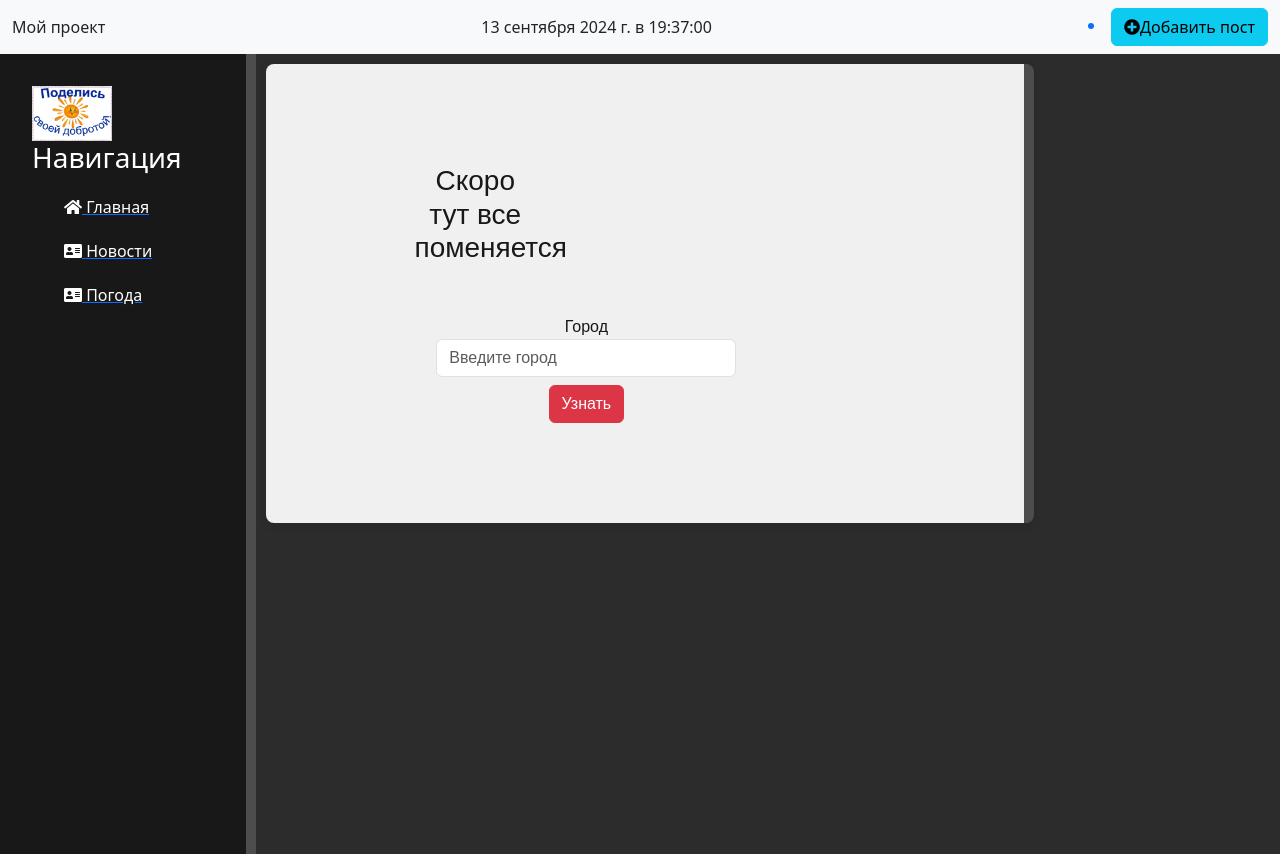
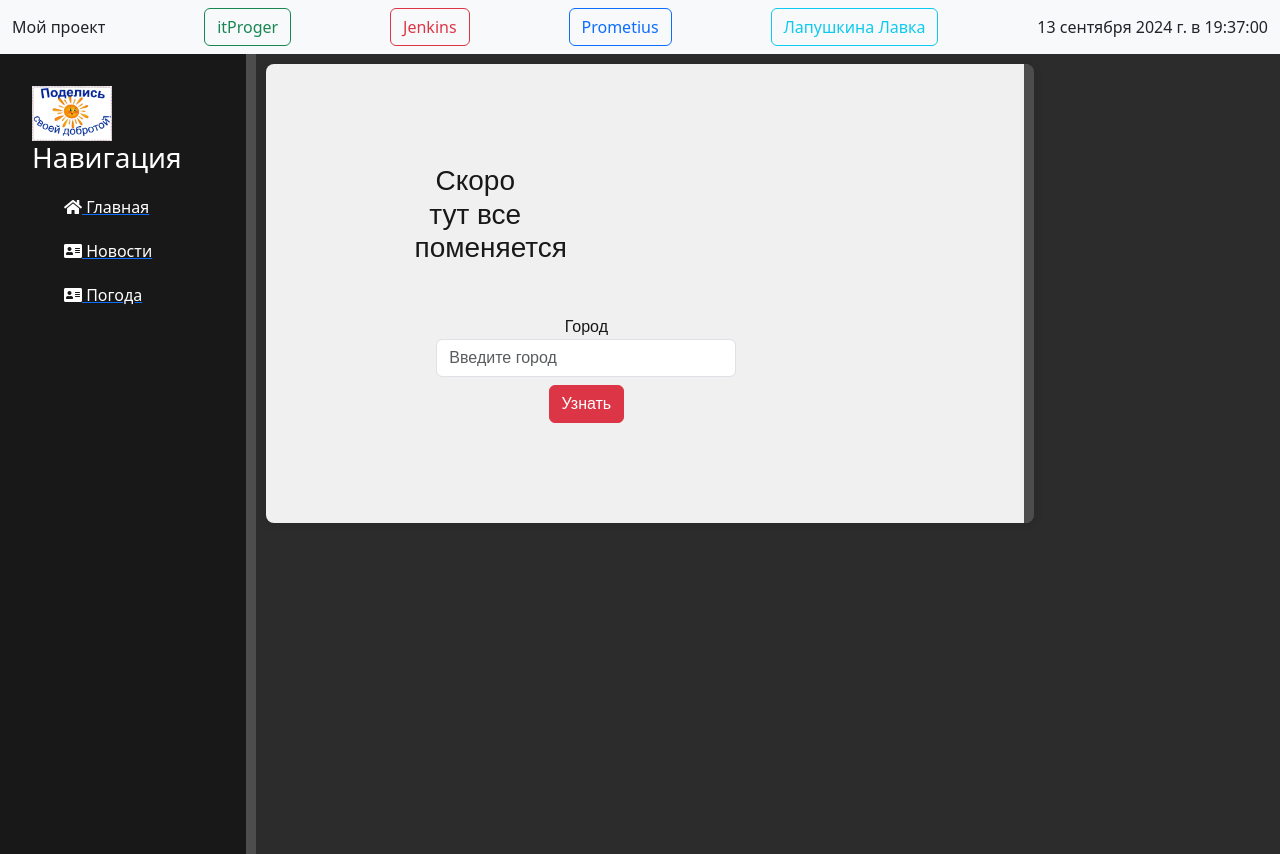
Before and after one commit to LeonidUspeshny/Django, a Django app: page / in a window 1280 px wide. Run offline with Django 5.2, Linux system fonts and the light colour scheme; some libraries are stand-ins or nearby versions.

Commit message:
Update layout.html

```diff
--- a/main/templates/main/layout.html
+++ b/main/templates/main/layout.html
@@ -19,6 +19,10 @@
 <nav class="navbar navbar-expand-lg bg-light">
     <div class="container-fluid">
         <span class="logo">Мой проект</span>
+        <a href="https://itproger.com/courses/" class="btn btn-outline-success">itProger</a>
+        <a href="http://79.98.142.114:8080" class="btn btn-outline-danger">Jenkins</a>
+        <a href="http://79.98.142.114:9090" type="button" class="btn btn-outline-primary">Prometius</a>
+        <a href="https://llavka.ru" type="button" class="btn btn-outline-info">Лапушкина Лавка</a>
         <div id="datetime"></div>
     <script>
         function updateDateTime() {
@@ -39,7 +43,7 @@
         updateDateTime();
         setInterval(updateDateTime, 1000);
     </script>
-    <a href="{% url 'create' %}"><li><button class="btn btn-info"><i class="fas fa-plus-circle"></i>Добавить пост</button></li></a>
+
     </div>
 </nav>
     <aside>
@@ -47,7 +51,7 @@
         <h3>Навигация</h3>
         <ul>
             <a href="{% url 'home' %}"><li><i class="fas fa-home"></i>  Главная</li></a>
-<!--            <a href="{% url 'about' %}"><li><i class="fas fa-address-card"></i>  О себе</li></a>-->
+<!--            <a href="{% url 'about' %}"><li><i class="fas fa-address-card"></i>  </li></a>-->
             <a href="{% url 'news_home' %}"><li><i class="fas fa-address-card"></i>  Новости</li></a>
             <a href="{% url 'weather' %}"><li><i class="fas fa-address-card"></i>  Погода</li></a>
         </ul>
```
